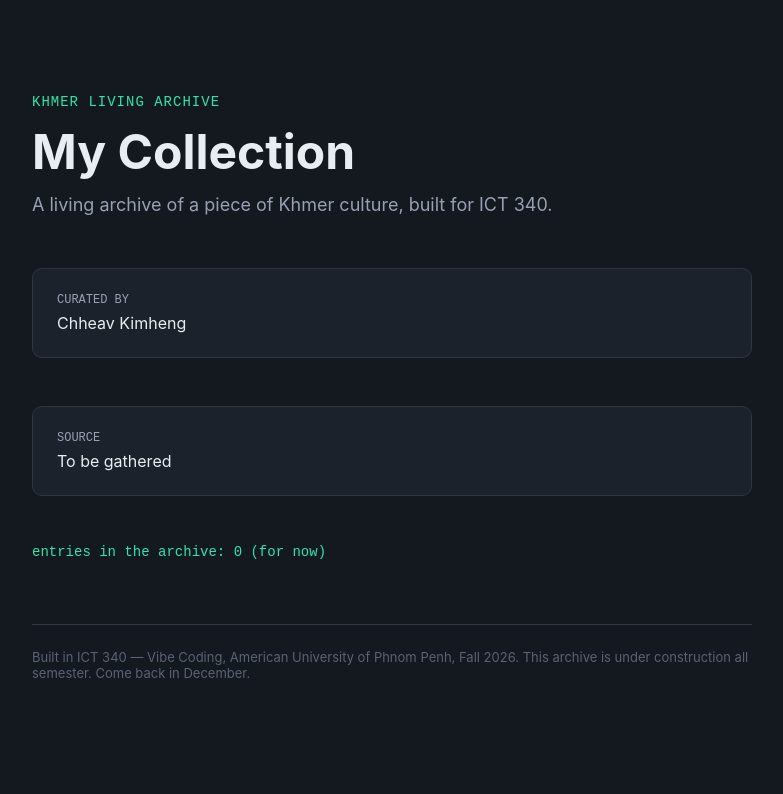
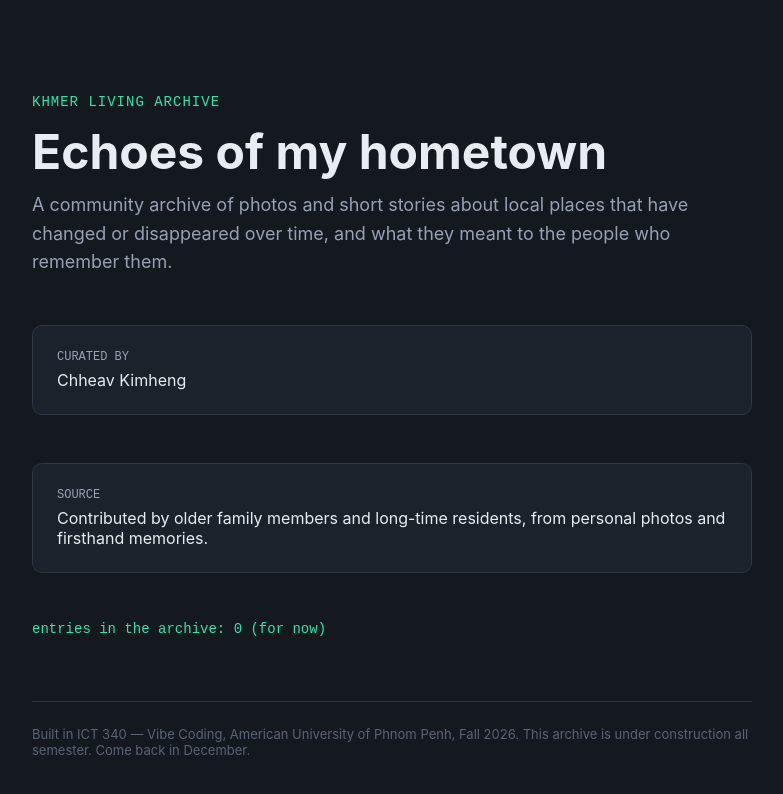
Before and after one commit to chheavkimheng/my-hometown-archive, a Next.js app: page / in a window 1280 px wide. Shown: the top 794 px of the page, without its empty margins (248-1031 px from the left). Built offline with nearby package versions, Linux system fonts and the light colour scheme.

Commit message:
Make it mine

```diff
--- a/collection.config.js
+++ b/collection.config.js
@@ -8,16 +8,16 @@
 
 const collection = {
   // What does your archive collect? e.g. "Khmer Proverbs"
-  name: "My Collection",
+  name: "Echoes of my hometown",
 
   // One sentence: what is this archive, and why does it matter?
-  description: "A living archive of a piece of Khmer culture, built for ICT 340.",
+  description: "A community archive of photos and short stories about local places that have changed or disappeared over time, and what they meant to the people who remember them.",
 
   // Who is building this archive? Your name, as you want it shown.
   curator: "Chheav Kimheng",
 
   // Where does your knowledge come from? A person, a place, a community.
-  source: "To be gathered",
+  source: "Contributed by older family members and long-time residents, from personal photos and firsthand memories.",
 };
 
 export default collection;
```
